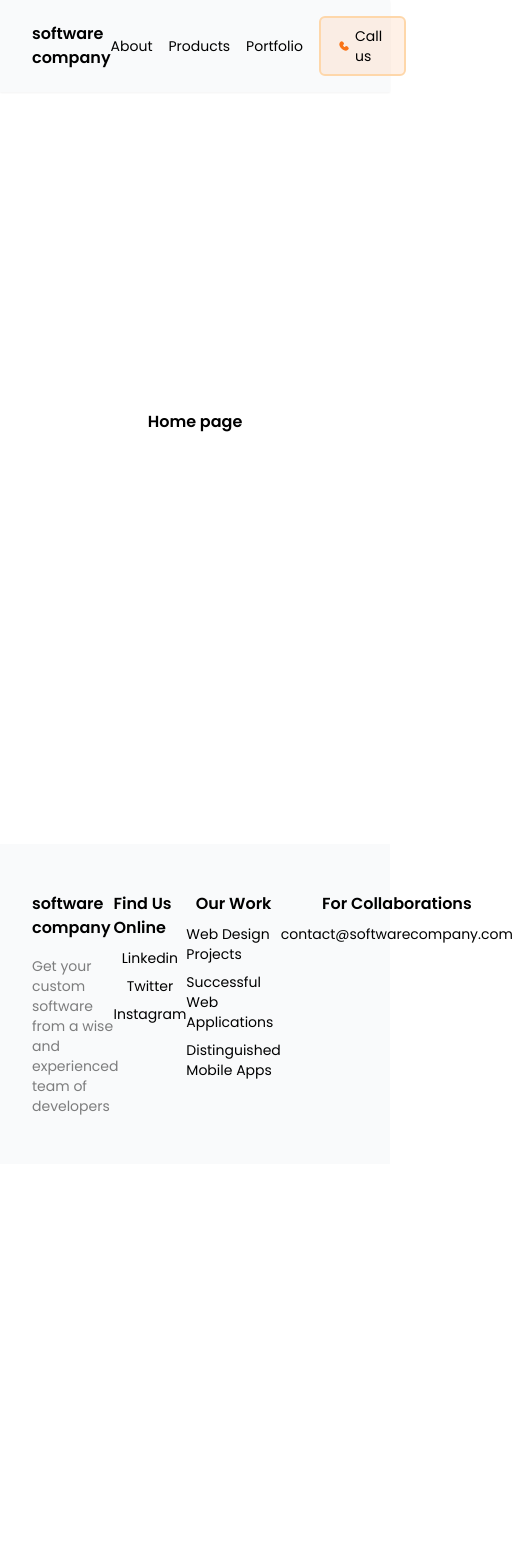
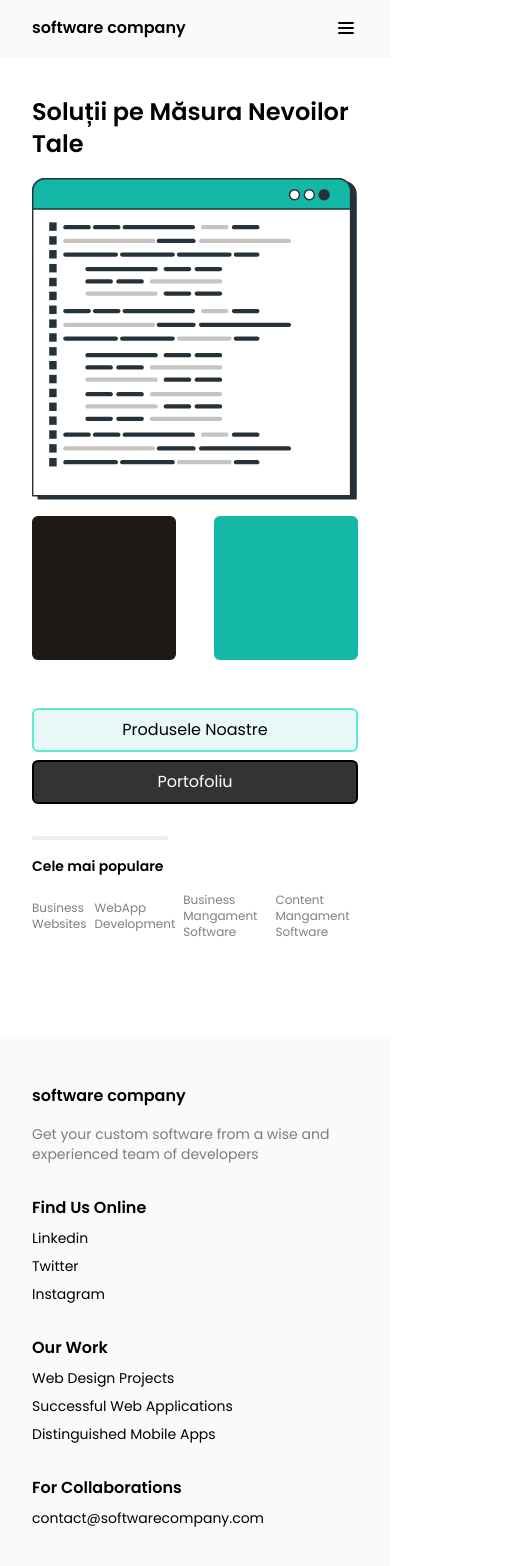
Before and after one commit to antonio-grosu/soft-comanda-site, a Next.js app: page / in a window 390 px wide. Shown: the top 1566 px of the page, 513 px wide, since content can reach past the window. Before the commit the page ends 1164 px from the top, so only its background shows below. Built offline with nearby package versions, Linux system fonts and the light colour scheme.

Commit message:
hero design 75%

```diff
--- a/app/Footer.js
+++ b/app/Footer.js
@@ -2,62 +2,41 @@ import Link from "next/link";
 
 const Footer = () => {
   return (
-    <footer className="w-full bg-gray-50 px-8 py-12 flex items-top justify-between">
-      <div className="flex flex-col w-3/12">
+    <footer className="w-full bg-gray-50 px-8 py-12 flex md:flex-row flex-col items-top justify-between">
+      <div className="flex flex-col md:w-3/12">
         <h3 className="font-semibold ">software company</h3>
         <p className="text-sm mt-4 text-black/50">
           Get your custom software from a wise and experienced team of
           developers
         </p>
       </div>
-      <div className="flex flex-col items-center gap-2">
+      <div className="flex flex-col mt-8 md:items-center gap-2">
         <h3 className="font-semibold">Find Us Online</h3>
-        <Link
-          href="/"
-          className="text-sm hover:text-orange-500 transition-all "
-        >
+        <Link href="/" className="text-sm hover:text-teal-500 transition-all ">
           Linkedin
         </Link>
-        <Link
-          href="/"
-          className="text-sm hover:text-orange-500 transition-all "
-        >
+        <Link href="/" className="text-sm hover:text-teal-500 transition-all ">
           Twitter
         </Link>
-        <Link
-          href="/"
-          className="text-sm hover:text-orange-500 transition-all "
-        >
+        <Link href="/" className="text-sm hover:text-teal-500 transition-all ">
           Instagram
         </Link>
       </div>
-      <div className="flex flex-col items-center gap-2">
+      <div className="flex flex-col mt-8 md:items-center  gap-2">
         <h3 className="font-semibold">Our Work</h3>
-        <Link
-          href="/"
-          className="text-sm hover:text-orange-500 transition-all "
-        >
+        <Link href="/" className="text-sm hover:text-teal-500 transition-all ">
           Web Design Projects
         </Link>
-        <Link
-          href="/"
-          className="text-sm hover:text-orange-500 transition-all "
-        >
+        <Link href="/" className="text-sm hover:text-teal-500 transition-all ">
           Successful Web Applications
         </Link>
-        <Link
-          href="/"
-          className="text-sm hover:text-orange-500 transition-all "
-        >
+        <Link href="/" className="text-sm hover:text-teal-500 transition-all ">
           Distinguished Mobile Apps
         </Link>
       </div>
-      <div className="flex flex-col items-center gap-2">
+      <div className="flex flex-col mt-8 md:items-center gap-2">
         <h3 className="font-semibold">For Collaborations</h3>
-        <Link
-          href="/"
-          className="text-sm hover:text-orange-500 transition-all "
-        >
+        <Link href="/" className="text-sm hover:text-teal-500 transition-all ">
           contact@softwarecompany.com
         </Link>
       </div>
--- a/app/Navbar.js
+++ b/app/Navbar.js
@@ -2,29 +2,23 @@ const { default: Link } = require("next/link");
 
 const Navbar = () => {
   return (
-    <nav className="fixed top-0 w-full px-8 py-4 shadow-sm bg-gray-50 flex items-center justify-between">
+    <nav className="fixed z-10 top-0 w-full px-8 py-4 shadow-sm bg-gray-50 flex items-center justify-between">
       <Link href="/" className="font-semibold">
         software company
       </Link>
-      <div className="flex items-center justify-between text-sm gap-4 ">
-        <Link href="/about" className="hover:text-orange-500 transition-all">
-          About
-        </Link>
-        <Link href="/products" className="hover:text-orange-500 transition-all">
+      <div className="hidden  md:flex items-center justify-between text-sm gap-4 ">
+        <Link href="/products" className="hover:text-teal-500 transition-all">
           Products
         </Link>
-        <Link
-          href="/portfolio"
-          className="hover:text-orange-500 transition-all"
-        >
+        <Link href="/portfolio" className="hover:text-teal-500 transition-all">
           Portfolio
         </Link>
         <Link
           href="/contact"
-          className="px-4 py-2 border-2 border-orange-200 hover:border-orange-400  flex items-center justify-start  hover:rounded-2xl bg-orange-500/10 hover:bg-orange-500/10 rounded-md transition-all"
+          className="px-4 py-2 border-2 border-teal-300 hover:border-teal-400  flex items-center justify-start  hover:rounded-2xl bg-teal-500/10 hover:bg-teal-500/10 rounded-md transition-all"
         >
           <svg
-            className="w-5 h-5 text-orange-500 mr-1  "
+            className="w-5 h-5 text-teal-500 mr-1  "
             aria-hidden="true"
             xmlns="http://www.w3.org/2000/svg"
             width="24"
@@ -37,6 +31,22 @@ const Navbar = () => {
           Call us
         </Link>
       </div>
+      <svg
+        className="w-6 h-6 text-black md:hidden"
+        aria-hidden="true"
+        xmlns="http://www.w3.org/2000/svg"
+        width="24"
+        height="24"
+        fill="none"
+        viewBox="0 0 24 24"
+      >
+        <path
+          stroke="currentColor"
+          strokeLinecap="round"
+          strokeWidth="2"
+          d="M5 7h14M5 12h14M5 17h14"
+        />
+      </svg>
     </nav>
   );
 };
--- a/app/components/home_page/hero_section.js
+++ b/app/components/home_page/hero_section.js
@@ -4,3 +4,91 @@
 // 2 CTA
 // primul catre produse
 // celalalt catre portofoliu
+
+import Link from "next/link";
+import Image from "next/image";
+
+const Hero = () => {
+  return (
+    <div className="flex md:flex-row flex-col items-center justify-between min-h-screen">
+      {/* div cu heading si cta */}
+      <div className="flex flex-col gap-16 md:w-1/2">
+        <div className="flex flex-col gap-8">
+          <h1 className="text-2xl font-semibold">
+            Soluții pe Măsura Nevoilor Tale
+          </h1>
+          <p className="text-sm md:block hidden">
+            Lasă-ne pe noi să ne ocupăm de tehnologie, ca tu să te concentrezi
+            pe creșterea afacerii tale!
+          </p>
+          <div className="md:block hidden">
+            <Link
+              href="/products"
+              className="px-4 py-2 border-2  border-teal-300 hover:border-teal-400    hover:rounded-2xl bg-teal-500/10 hover:bg-teal-500/30 rounded-md transition-all"
+            >
+              Produsele Noastre
+            </Link>
+            <Link
+              href="/portfolio"
+              className="px-4 py-2 border-2 ml-4 text-white  border-black hover:border-black    hover:rounded-2xl bg-black/80  rounded-md transition-all"
+            >
+              Portofoliu
+            </Link>
+          </div>
+        </div>
+        <div className="md:block hidden">
+          <div className="pt-1 w-5/12 bg-gray-600/10 rounded-full"></div>
+          <h5 className=" text-sm mt-4 font-semibold">Cele mai populare </h5>
+          <div className="w-full flex mt-4 text-black/50 items-center justify-start gap-2">
+            <p className="text-xs">Business Websites</p>
+            <p className="text-xs">WebApp Development</p>
+            <p className="text-xs">Business Mangament Software</p>
+            <p className="text-xs">Content Mangament Software</p>
+          </div>
+        </div>
+      </div>
+
+      {/* div-ul cu asset-uri */}
+      <div className="flex flex-col items-center gap-4">
+        <Image
+          src="/hero-illustration.svg"
+          width={300}
+          height={300}
+          className="w-full slide-right"
+        />
+        <div className="flex items-top justify-between gap-2 w-full ">
+          <div className="w-36 h-36 p-4 bg-stone-900 rounded-md slide-in"></div>
+          <div className="w-36 h-36 p-4 bg-teal-500 rounded-md slide-in"></div>
+        </div>
+        <div className="md:hidden mt-4">
+          <div className="mt-4 flex flex-col">
+            <Link
+              href="/products"
+              className="px-4 py-2 border-2 text-center border-teal-300 hover:border-teal-400    hover:rounded-2xl bg-teal-500/10 hover:bg-teal-500/30 rounded-md transition-all"
+            >
+              Produsele Noastre
+            </Link>
+            <Link
+              href="/portfolio"
+              className="px-4 py-2 border-2 mt-2  text-center text-white  border-black hover:border-black    hover:rounded-2xl bg-black/80  rounded-md transition-all"
+            >
+              Portofoliu
+            </Link>
+          </div>
+          <div className="mt-8">
+            <div className="pt-1 w-5/12 bg-gray-600/10 rounded-full"></div>
+            <h5 className="mt-4 text-sm font-semibold">Cele mai populare </h5>
+            <div className="w-full flex mt-4 text-black/50 items-center justify-start gap-2">
+              <p className="text-xs">Business Websites</p>
+              <p className="text-xs">WebApp Development</p>
+              <p className="text-xs">Business Mangament Software</p>
+              <p className="text-xs">Content Mangament Software</p>
+            </div>
+          </div>
+        </div>
+      </div>
+    </div>
+  );
+};
+
+export default Hero;
--- a/app/components/home_page/technology_section.js
+++ b/app/components/home_page/technology_section.js
@@ -0,0 +1,3 @@
+// prezentam tech stack-ul
+// vb putin despre experienta noastra ca devi
+// includem si niste skill-uri idk
--- a/app/components/products_page/products_section.js
+++ b/app/components/products_page/products_section.js
@@ -0,0 +1 @@
+// fiecare produs
--- a/app/globals.css
+++ b/app/globals.css
@@ -6,3 +6,56 @@
 .poppins {
   font-family: "Poppins";
 }
+
+::-webkit-scrollbar {
+  display: none;
+}
+
+.slide-in {
+  animation-name: slideUp;
+  animation-duration: 1s;
+  z-index: 0;
+  animation-timing-function: ease-in-out;
+}
+.slide-left {
+  animation-name: slideLeft;
+  animation-duration: 1s;
+  z-index: 0;
+  animation-timing-function: ease-in-out;
+}
+.slide-right {
+  animation-name: slideRight;
+  animation-duration: 1s;
+  z-index: 0;
+  animation-timing-function: ease-in-out;
+}
+@keyframes slideUp {
+  0% {
+    transform: translateY(10%);
+    opacity: 0;
+  }
+  100% {
+    opacity: 1;
+    transform: translateY(0);
+  }
+}
+@keyframes slideLeft {
+  0% {
+    transform: translateX(-10%);
+    opacity: 0;
+  }
+  100% {
+    opacity: 1;
+    transform: translateX(0);
+  }
+}
+@keyframes slideRight {
+  0% {
+    transform: translateX(10%);
+    opacity: 0;
+  }
+  100% {
+    opacity: 1;
+    transform: translateX(0);
+  }
+}
--- a/app/layout.js
+++ b/app/layout.js
@@ -13,7 +13,7 @@ export default function RootLayout({ children }) {
     <html lang="en">
       <body className="poppins">
         <Navbar />
-        <div className="px-8 md:px-28 2xl:px-64 ">{children}</div>
+        <div className="px-8 md:px-32 2xl:px-64">{children}</div>
         <Footer />
       </body>
     </html>
--- a/app/page.js
+++ b/app/page.js
@@ -1,11 +1,10 @@
 import Link from "next/link";
 import Image from "next/image";
+import Hero from "./components/home_page/hero_section";
 const Home = () => {
   return (
-    <main>
-      <div className="min-h-screen flex items-center justify-center">
-        <h1 className="font-semibold">Home page</h1>
-      </div>
+    <main className="py-24 md:py-0">
+      <Hero />
     </main>
   );
 };
```
Also changed, not shown: public/hero-illustration.svg (added).
